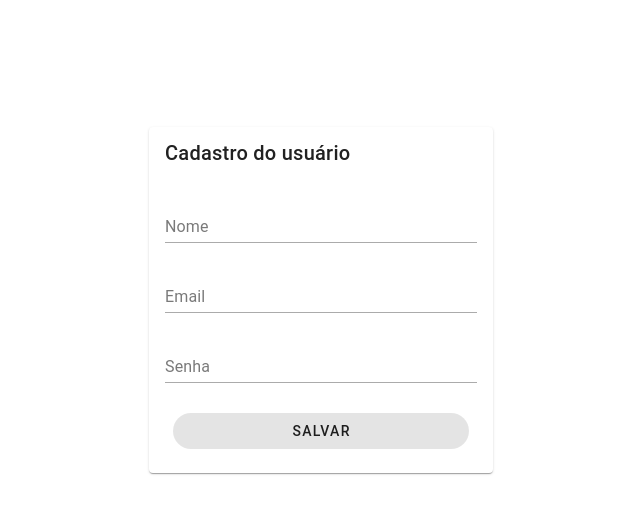
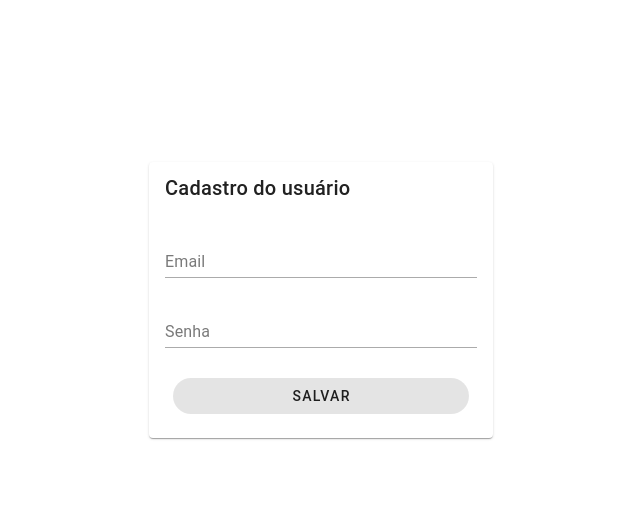
Before and after one commit to wjrodrigues/ask, a Vue app in the folder packages/frontend/: page /signup in a window 1280 px wide. Shown: the top 514 px of the page, without its empty margins (319-959 px from the left). Built offline with nearby package versions, Linux system fonts and the light colour scheme.

Commit message:
other: remove first_name first form

```diff
--- a/packages/frontend/src/components/signup/UserRegister.vue
+++ b/packages/frontend/src/components/signup/UserRegister.vue
@@ -2,18 +2,6 @@
   <v-card class="mx-auto" width="344" :title="$t('signup.form.title')">
     <v-container>
       <v-form v-model="form" @submit.prevent="onSubmit">
-        <v-text-field
-          v-model="first_name"
-          :readonly="loading"
-          :rules="[required]"
-          clearable
-          type="text"
-          :label="$t('form.user.profile.first_name')"
-          variant="underlined"
-          name="first_name"
-          :error-messages="errors.first_name"
-        ></v-text-field>
-
         <v-text-field
           v-model="email"
           :readonly="loading"
@@ -61,18 +49,17 @@ import { Signup } from "@/service/signup";
 export default {
   data: () => ({
     form: false,
-    first_name: null,
     email: null,
     password: null,
     loading: false,
-    errors: { first_name: "", email: "", password: "" },
+    errors: { email: "", password: "" },
   }),
 
   methods: {
     async onSubmit() {
+      this.cleanError();
       this.loading = true;
       await Signup({
-        first_name: this.first_name || "",
         email: this.email || "",
         password: this.password || "",
       }).then((response) => {
@@ -95,6 +82,9 @@ export default {
         this.errors = { ...this.errors, ...listError };
       }
     },
+    cleanError() {
+      this.errors = { email: "", password: "" };
+    },
   },
 };
 </script>
--- a/packages/frontend/src/service/signup.ts
+++ b/packages/frontend/src/service/signup.ts
@@ -1,7 +1,6 @@
 import { apiRegistration } from "@/lib/http";
 
 interface ISignupForm {
-  first_name: string;
   email: string;
   password: string;
 }
@@ -12,10 +11,10 @@ interface ISignupResponse {
 }
 
 const Signup = async (form: ISignupForm) => {
-  return await apiRegistration()
+  return (await apiRegistration()
     .post("/users", form)
     .then(() => ({}))
-    .catch((error) => ({ errors: error.response.data })) as ISignupResponse;
+    .catch((error) => ({ errors: error.response.data }))) as ISignupResponse;
 };
 
 export { Signup };
```
Also changed, not shown: 2 other files (tests, documents, lock files or other folders).
